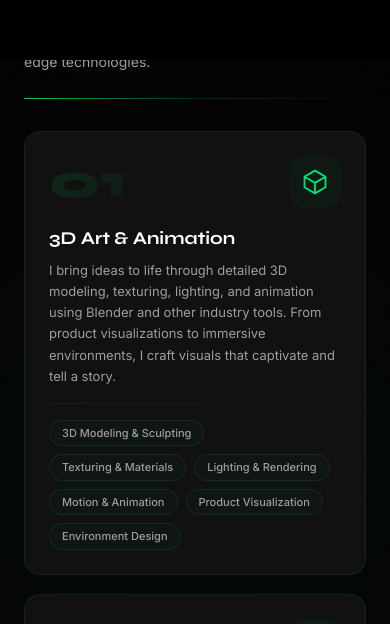
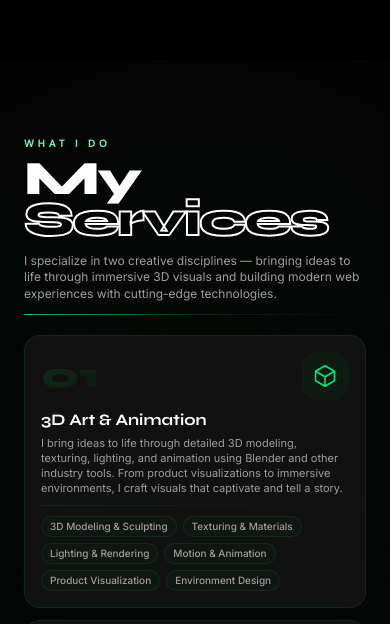
Before and after one commit to ashwanikunal/portfolio, a Next.js app: page / in a window 390 px wide. Shown: the part 4160-4784 px from the top of the page. Built offline with nearby package versions, Linux system fonts and the light colour scheme.

Commit message:
improves services ui

```diff
--- a/src/components/Services.tsx
+++ b/src/components/Services.tsx
@@ -173,7 +173,7 @@ export default function Services() {
         <section
             id="services"
             ref={sectionRef}
-            className="relative w-full h-screen flex items-center overflow-hidden"
+            className="relative w-full h-screen flex flex-col justify-center overflow-hidden pt-20 pb-4"
         >
             {/* Background elements */}
             <div className="noise-overlay absolute inset-0 pointer-events-none" />
@@ -197,17 +197,25 @@ export default function Services() {
                 {/* Header */}
                 <div ref={headerRef}>
                     <p
-                        className="srv-label mb-2 text-sm font-semibold uppercase tracking-[0.3em]"
+                        className="srv-label font-dm text-[10px] md:text-xs uppercase tracking-[0.4em] font-semibold mb-2"
                         style={{ color: "var(--accent-cyan)" }}
                     >
                         What I Do
                     </p>
-                    <h2 className="font-syne mb-3 text-2xl font-bold md:text-4xl leading-tight">
-                        <span className="srv-title-word inline-block mr-2">My</span>
-                        <span className="srv-title-word inline-block gradient-text">Services</span>
+                    <h2
+                        className="srv-title-word font-syne text-5xl md:text-[5rem] lg:text-[9vh] xl:text-[6.5rem] font-black leading-[0.85] tracking-tighter block"
+                        style={{ color: "var(--text-primary)" }}
+                    >
+                        My
+                    </h2>
+                    <h2
+                        className="srv-title-word font-syne text-5xl md:text-[5rem] lg:text-[9vh] xl:text-[6.5rem] font-black leading-[0.85] tracking-tighter text-transparent block mb-3"
+                        style={{ WebkitTextStroke: "2px var(--text-primary)" }}
+                    >
+                        Services
                     </h2>
                     <p
-                        className="srv-subtitle mb-6 max-w-xl text-[14px] leading-relaxed"
+                        className="srv-subtitle mt-2 mb-3 max-w-xl text-[12px] md:text-[13px] leading-snug"
                         style={{ color: "var(--text-secondary)" }}
                     >
                         I specialize in two creative disciplines — bringing ideas to life through
@@ -217,7 +225,7 @@ export default function Services() {
                     {/* Animated divider */}
                     <div
                         ref={lineRef}
-                        className="mb-8 h-px w-full origin-left"
+                        className="mb-5 h-px w-full origin-left"
                         style={{
                             background: "linear-gradient(90deg, #00c853, rgba(0,200,83,0.2), transparent)",
                             transform: "scaleX(0)",
@@ -226,11 +234,11 @@ export default function Services() {
                 </div>
 
                 {/* Cards */}
-                <div ref={cardsRef} className="grid gap-5 md:grid-cols-2">
+                <div ref={cardsRef} className="grid gap-3 md:gap-4 md:grid-cols-2">
                     {services.map((service) => (
                         <div
                             key={service.number}
-                            className="service-card group relative rounded-2xl border p-6 md:p-7 transition-all duration-500 hover:border-green-500/30"
+                            className="service-card group relative rounded-2xl border p-4 md:p-5 lg:p-6 transition-all duration-500 hover:border-green-500/30"
                             style={{
                                 background: "var(--bg-card)",
                                 borderColor: "var(--border-subtle)",
@@ -239,7 +247,7 @@ export default function Services() {
                         >
                             {/* Corner glow on hover */}
                             <div
-                                className="absolute top-0 right-0 w-40 h-40 rounded-full opacity-0 group-hover:opacity-100 transition-opacity duration-700 pointer-events-none"
+                                className="absolute top-0 right-0 w-28 h-28 rounded-full opacity-0 group-hover:opacity-100 transition-opacity duration-700 pointer-events-none"
                                 style={{
                                     background: "radial-gradient(circle, rgba(0,200,83,0.08) 0%, transparent 70%)",
                                     filter: "blur(40px)",
@@ -248,9 +256,9 @@ export default function Services() {
                             />
 
                             {/* Number + Icon row */}
-                            <div className="srv-inner flex items-center justify-between mb-4">
+                            <div className="srv-inner flex items-center justify-between mb-2">
                                 <span
-                                    className="font-syne text-5xl font-black leading-none"
+                                    className="font-syne text-4xl md:text-5xl font-black leading-none"
                                     style={{
                                         background: "linear-gradient(135deg, rgba(0,200,83,0.15) 0%, rgba(0,200,83,0.05) 100%)",
                                         WebkitBackgroundClip: "text",
@@ -261,24 +269,27 @@ export default function Services() {
                                     {service.number}
                                 </span>
                                 <div
-                                    className="srv-icon p-3 rounded-2xl transition-colors duration-300 group-hover:bg-green-500/10"
+                                    className="srv-icon p-2.5 rounded-2xl transition-colors duration-300 group-hover:bg-green-500/10"
                                     style={{
                                         background: "rgba(0,200,83,0.05)",
                                         color: "#00e676",
                                     }}
                                 >
-                                    {service.icon}
+                                    {/* Keep the icon but scale via flex/sizing inside the parent. Using scale element for clarity */}
+                                    <div className="scale-90 transform-origin-center">
+                                        {service.icon}
+                                    </div>
                                 </div>
                             </div>
 
                             {/* Title */}
-                            <h3 className="srv-inner font-syne text-lg md:text-xl font-bold mb-2" style={{ color: "var(--text-primary)" }}>
+                            <h3 className="srv-inner font-syne text-[16px] md:text-lg lg:text-xl font-bold mb-1" style={{ color: "var(--text-primary)" }}>
                                 {service.title}
                             </h3>
 
                             {/* Description */}
                             <p
-                                className="srv-inner text-[13px] leading-relaxed mb-4"
+                                className="srv-inner text-[11px] md:text-[12px] lg:text-[13px] leading-snug mb-2 mt-1"
                                 style={{ color: "var(--text-secondary)" }}
                             >
                                 {service.description}
@@ -286,18 +297,18 @@ export default function Services() {
 
                             {/* Divider */}
                             <div
-                                className="srv-inner mb-4 h-px w-full"
+                                className="srv-inner mb-2.5 h-px w-full"
                                 style={{
                                     background: "linear-gradient(90deg, var(--border-subtle), transparent)",
                                 }}
                             />
 
                             {/* Tags */}
-                            <div className="flex flex-wrap gap-2">
+                            <div className="flex flex-wrap gap-1.5 md:gap-2">
                                 {service.highlights.map((tag) => (
                                     <span
                                         key={tag}
-                                        className="highlight-tag text-[11px] font-medium px-3 py-1 rounded-full border transition-colors duration-300 hover:border-green-500/40 hover:text-green-400"
+                                        className="highlight-tag text-[10px] md:text-[11px] font-medium px-2 py-0.5 md:px-3 md:py-1 rounded-full border transition-colors duration-300 hover:border-green-500/40 hover:text-green-400"
                                         style={{
                                             borderColor: "var(--border-subtle)",
                                             color: "var(--text-secondary)",
```
